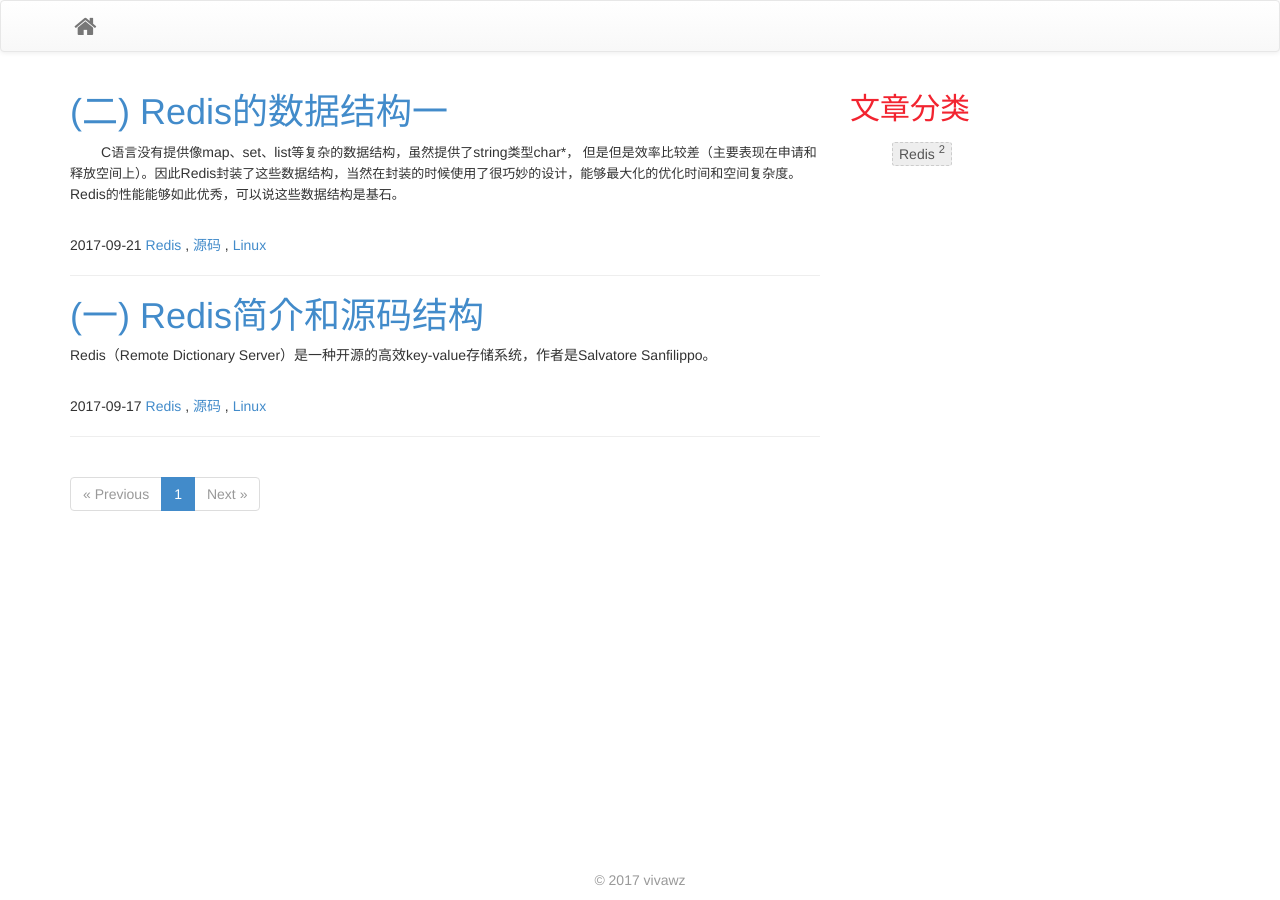
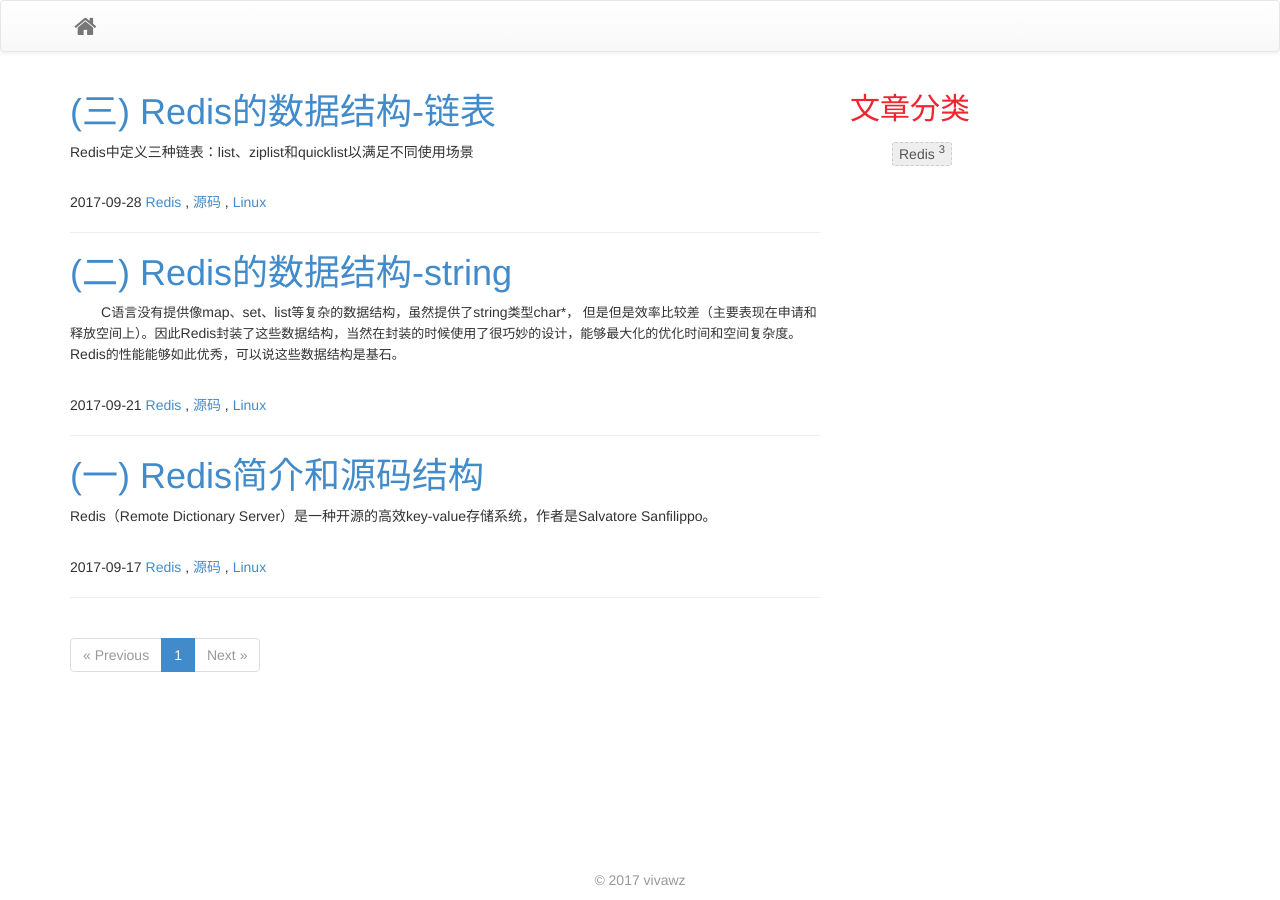
Before and after one commit to vivawz/vivawz.github.io, a Jekyll site: the page built from index.html, in a window 1280 px wide. Built offline with Jekyll 4.4.1, drawn with Linux system fonts in a browser that asks for light colours; the list of posts is cut into pages by our own code; part of the change alters nothing that is shown.

Commit message:
add third

```diff
--- a/_posts/2017-09-21-redis-struct-1.html
+++ b/_posts/2017-09-21-redis-struct-1.html
@@ -1,6 +1,6 @@
 ---
 layout : post
-title : (二) Redis的数据结构一
+title : (二) Redis的数据结构-string
 descriptoin : Redis,源码
 category : Redis
 tags : [Redis, 源码, Linux,]
--- /dev/null
+++ b/_posts/2017-09-28-redis-struct-2.html
@@ -0,0 +1,46 @@
+---
+layout : post
+title : (三) Redis的数据结构-链表
+descriptoin : Redis,源码
+category : Redis
+tags : [Redis, 源码, Linux,]
+---
+<p>Redis中定义三种链表：list、ziplist和quicklist以满足不同使用场景<br />
+<!--more-->
+一、&nbsp;&nbsp; &nbsp;list<br />
+从listNode的定义可以看出，list定义了前驱指针和后驱指针，是一个双向链表。<br />
+list的struct定义中有三个函数指针，作用分别是：<br />
+dup&nbsp; 设置拷贝节点的函数<br />
+free&nbsp; 设置删除节点的函数<br />
+match 设置判断节点是否匹配的函数<br />
+提供的方法：创建、删除、在头或尾添加节点、按节点或索引查找、插入和删除节点、遍历、拷贝链表、链表翻转等。<br />
+二、&nbsp;&nbsp; &nbsp;ziplist<br />
+ziplist是一种经过编码来优化内存使用的双向链表。可以存储string和整型，可在头尾进行插入删除操作</p>
+
+<p>结构如下：</p>
+
+<p><img alt="" src="{{ BASE_PATH }}/pics/redis/ziplist.png" /><br />
+zlbytes 占用空间总大小<br />
+zltail&nbsp;&nbsp; 最后一个entry的偏移量<br />
+zllen&nbsp;&nbsp; entry的数量<br />
+zlend&nbsp; 1B-ZIP_END</p>
+
+<p>pre_entry_len 1B或5B组成，如果前驱元素长度小于254，用1Byte表示其长度；如果大于等于254，用5Bytes表示，其中第一Byte设置为254，剩余4Bytes为长度值<br />
+encoding和len是组合在一起的，encoding采用1Byte表示，当encoding的最高2bits小于二进制11时，表示此entry中保存的是字符串类型，剩余6bits可以表示长度。规则是：<br />
+|00pppppp| 此时的len只有6bits，可以保存最大63 bytes<br />
+|01pppppp|qqqqqqqq| 14bites，最大保存16383 bytes<br />
+|10_______|x|x|x|x|，表示保存了大于16383 bytes的字符串<br />
+encoding的最高两位是11时，表示保存了整型数据，规则：<br />
+|11000000|表示int16_t(2 bytes)<br />
+|11010000|表示int32_t(4 bytes)<br />
+|11100000|表示int64_t(8 bytes)<br />
+|11110000|表示3 bytes 有符号整型<br />
+|11111110|表示1 bytes 有符号整型<br />
+|1111xxxx| 此时用xxxx表示4 bits无符号整型，因为0000和1110已经被占用，所以能表示的数为[0001,1101]，即[1,13]<br />
+表示整型时，不需要len，无符号值更不需要conent<br />
+ziplist的一个问题：连锁更新<br />
+ziplist申请了一段连续的空间用来保存链表的所有信息，因此在增、删、改操作时，会造成后继节点的移动，而且因为pre_entry_len采用了变长编码的方式，可能引起后继节点的头部长度发生变化，也会造成节点移动。一旦一个节点发生移动，它的后继节点也会跟着移动，发生连锁反应。<br />
+三、&nbsp;&nbsp; &nbsp;quicklist<br />
+quicklist也是一个双向链表，是将adlist和ziplist结合起来：quicklist的每个节点都是一个ziplist，quicklist的每个节点之间使用双向指针的方式连接。是在时间和空间复杂度上取了一个折中的方案。<br />
+其中的ziplist的大小是一个可以通过配置项list-max-ziplist-size进行设置的值，这个值是整数时表示ziplist中元素的个数，是负数时表示空间大小，值为2^(x+1) Kb，x取值[-5, -1]。<br />
+quicklist还提供了一个设置选项list-compress-depth来压缩中间部分的元素来节约空间，例如值为1时表示头尾1个节点不压缩，其余节点压缩。压缩算法采用了LZF</p>
```
Also changed, not shown: pics/redis/ziplist.png (added).
